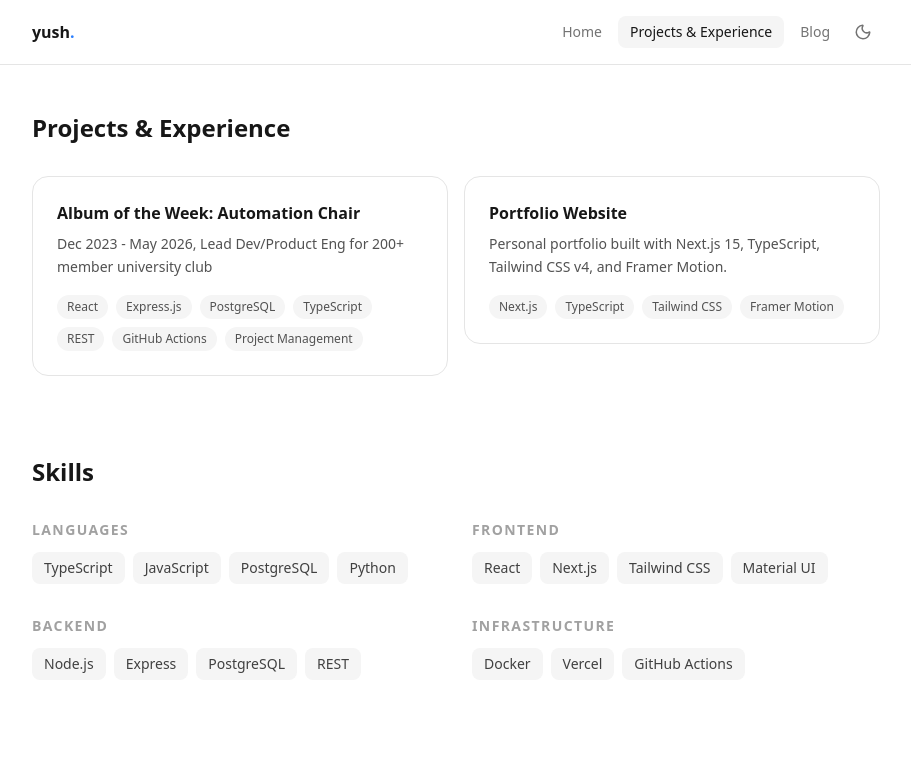
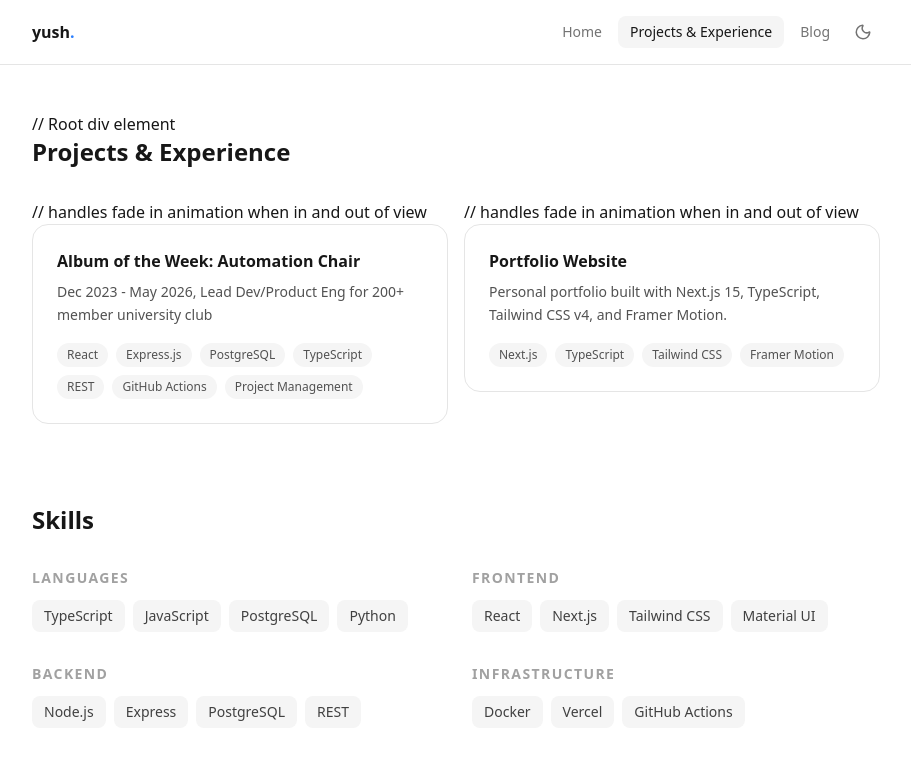
Before and after one commit to AayushKSharma/PortfolioWebsite, a Next.js app: page /projects in a window 1280 px wide. Shown: the top 760 px of the page, without its empty margins (184-1095 px from the left). Built offline with nearby package versions, Linux system fonts and the light colour scheme.

Commit message:
embarrassing url oversight

```diff
--- a/components/sections/ProjectsGrid.tsx
+++ b/components/sections/ProjectsGrid.tsx
@@ -7,11 +7,11 @@ import ProjectCard from "@/components/ui/ProjectCard"
 import type { Project } from "@/lib/projects"
 
 export default function ProjectsGrid({ projects }: { projects: Project[] }) {
-  const ref = useRef<HTMLDivElement>(null)
-  const inView = useInView(ref, { once: true, margin: "-80px" })
+  const ref = useRef<HTMLDivElement>(null) // Ref to the root div element, react document.getElementById analogue
+  const inView = useInView(ref, { once: true, margin: "-80px" }) // Check if the root div is in view`
 
   return (
-    <div ref={ref}>
+    <div ref={ref}> // Root div element
       <h2 className="text-2xl font-bold text-neutral-900 dark:text-neutral-100 mb-8">
         Projects & Experience
       </h2>
@@ -22,7 +22,7 @@ export default function ProjectsGrid({ projects }: { projects: Project[] }) {
             initial={{ opacity: 0, y: 24 }}
             animate={inView ? { opacity: 1, y: 0 } : {}}
             transition={{ delay: i * 0.08, duration: 0.5, ease: "easeOut" }}
-          >
+          > // handles fade in animation when in and out of view
             <ProjectCard project={project} />
           </motion.div>
         ))}
--- a/content/projects/portfolio-website.mdx
+++ b/content/projects/portfolio-website.mdx
@@ -2,8 +2,8 @@
 title: "Portfolio Website"
 description: "Personal portfolio built with Next.js 15, TypeScript, Tailwind CSS v4, and Framer Motion."
 tech: ["Next.js", "TypeScript", "Tailwind CSS", "Framer Motion"]
-githubUrl: "https://github.com/yourusername/portfolio"
-liveUrl: "https://yourportfolio.vercel.app"
+githubUrl: "https://github.com/AayushKSharma/PortfolioWebsite"
+liveUrl: "https://www.aayushksharma.com/"
 featured: true
 ---
 
```
